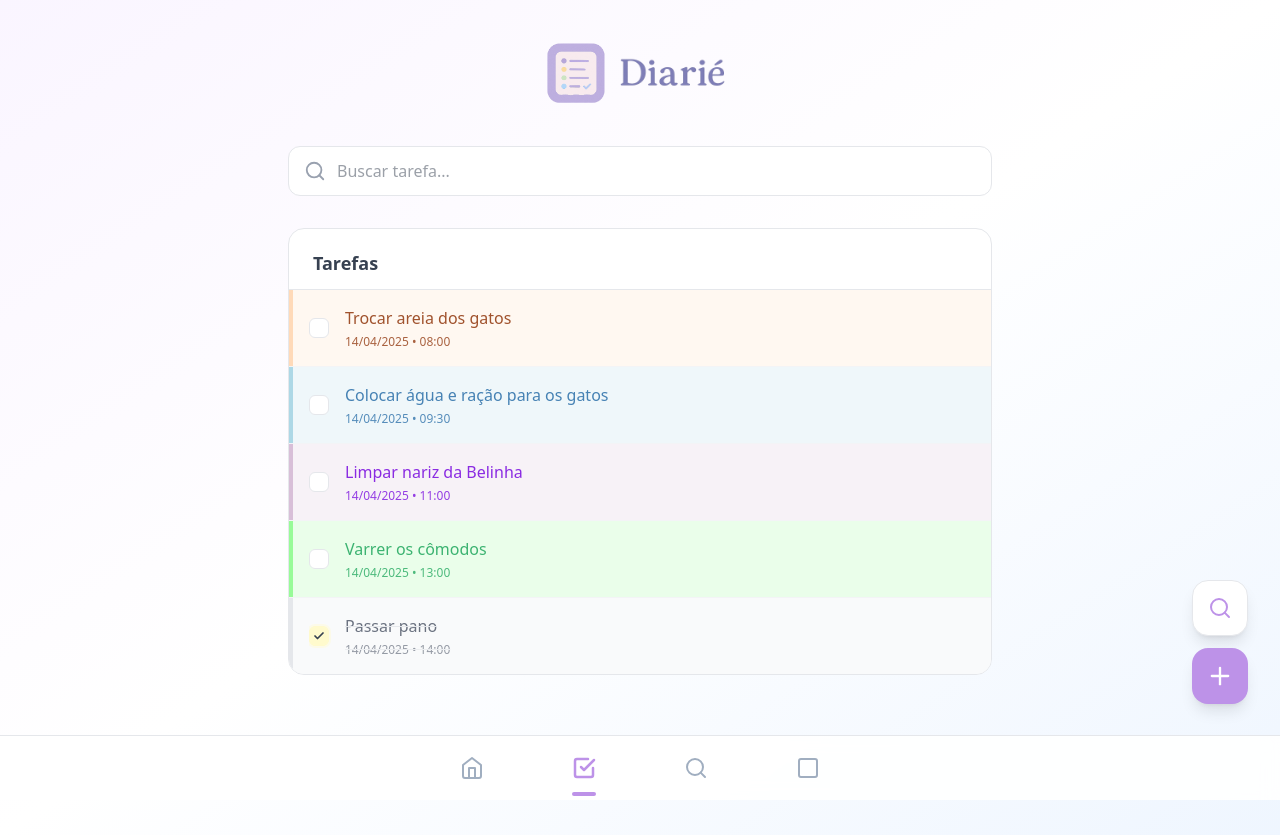
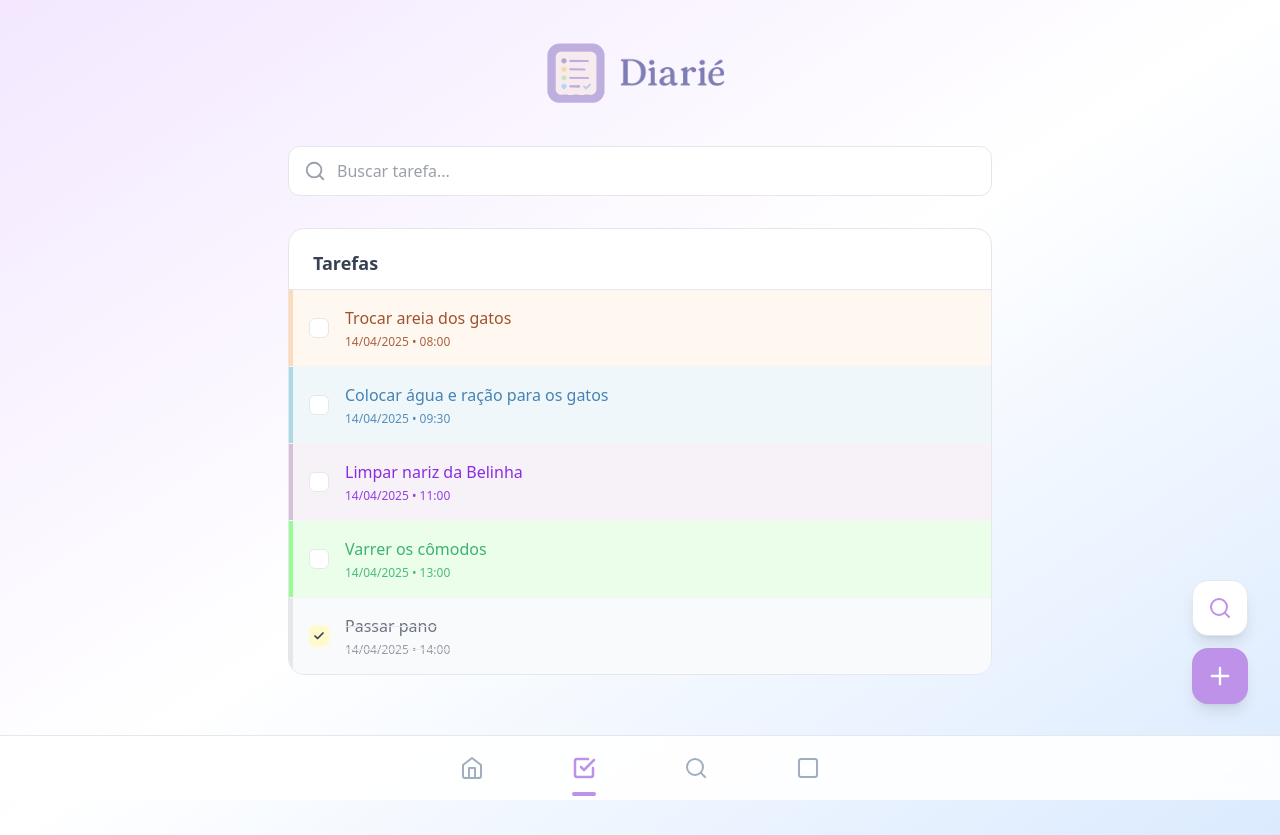
Before and after one commit to byomess/diarie, a React (Vite) app: page / in a window 1280 px wide. Built offline with nearby package versions, Linux system fonts and the light colour scheme; a web font is replaced by a local one.

Commit message:
feat: intensified background gradient

```diff
--- a/src/App.tsx
+++ b/src/App.tsx
@@ -12,9 +12,9 @@ const PRIMARY_APP_HOVER_COLOR = '#a67ed1'; // Slightly darker hover for the prim
 const TEXT_PRIMARY = '#374151';
 const TEXT_SECONDARY = '#6B7280';
 const BORDER_DONE_COLOR = '#E5E7EB';
-const BACKGROUND_GRADIENT_FROM = 'from-purple-50'; // Adjusted gradient
+const BACKGROUND_GRADIENT_FROM = 'from-purple-100'; // Adjusted gradient
 const BACKGROUND_VIA = 'via-white'; // Adjusted gradient
-const BACKGROUND_GRADIENT_TO = 'to-blue-50'; // Adjusted gradient
+const BACKGROUND_GRADIENT_TO = 'to-blue-100'; // Adjusted gradient
 const BORDER_COLOR_DEFAULT = 'border-gray-200';
 
 const LOCAL_STORAGE_TASKS_KEY = 'tasks_v1';
@@ -553,6 +553,7 @@ const MainScreen: React.FC = () => {
 
   return (
     <div className={`min-h-screen bg-gradient-to-br ${BACKGROUND_GRADIENT_FROM} ${BACKGROUND_VIA} ${BACKGROUND_GRADIENT_TO} font-sans relative pb-32 overflow-x-hidden`} onContextMenu={handleContextMenu}>
+      {/* <div className={`min-h-screen bg-gradient-to-br ${BACKGROUND_GRADIENT_FROM} ${BACKGROUND_VIA} ${BACKGROUND_GRADIENT_TO} font-sans relative pb-32 overflow-x-hidden`} onContextMenu={handleContextMenu}></div> */}
       <div className="max-w-3xl mx-auto px-4 sm:px-6 lg:px-8">
         <header className="flex items-center justify-center pt-10 pb-8">
           {/* <h1 className="text-4xl font-bold tracking-tight" style={{ color: PRIMARY_APP_COLOR, fontFamily: "'Palatino Linotype', 'Book Antiqua', Palatino, serif" }}>
```
